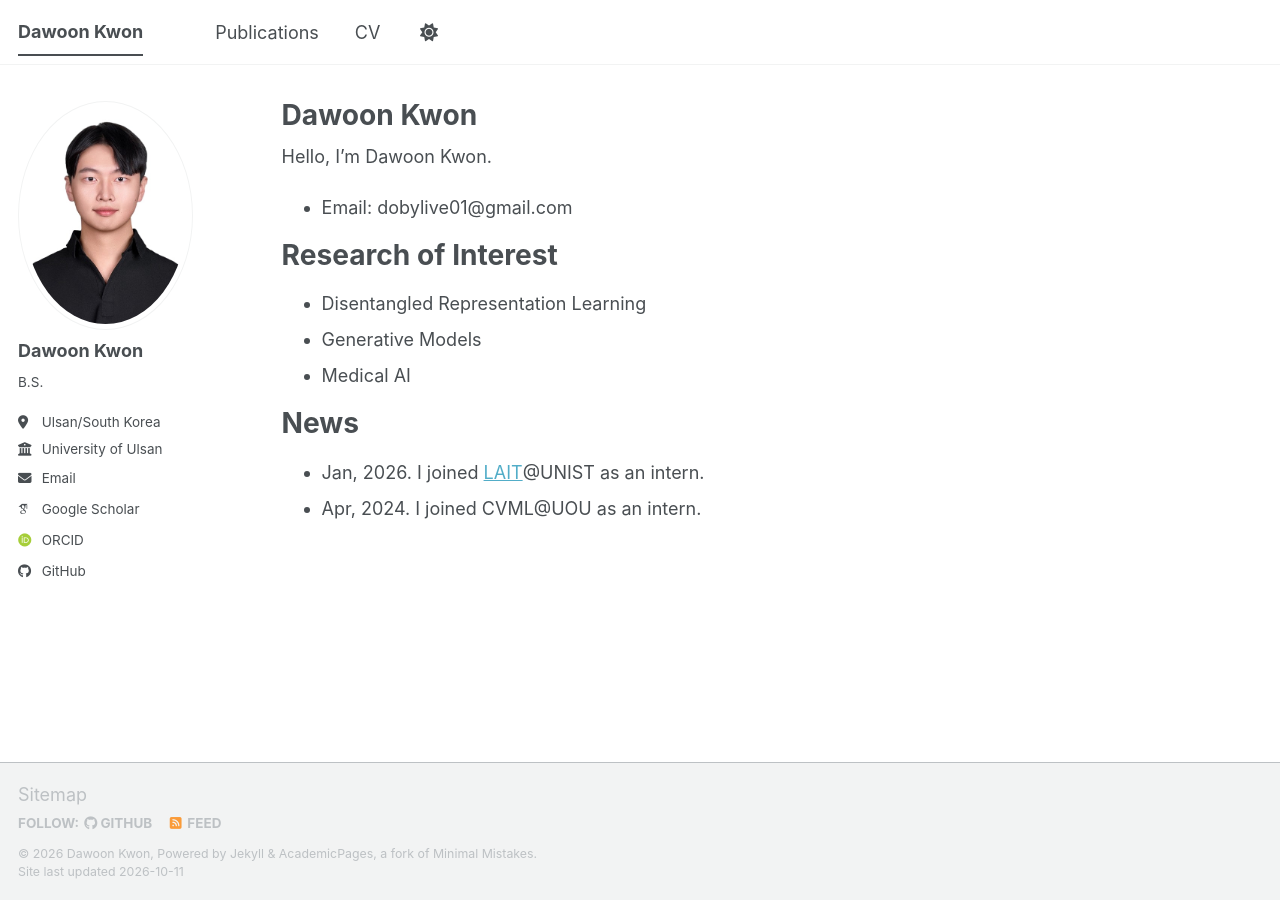
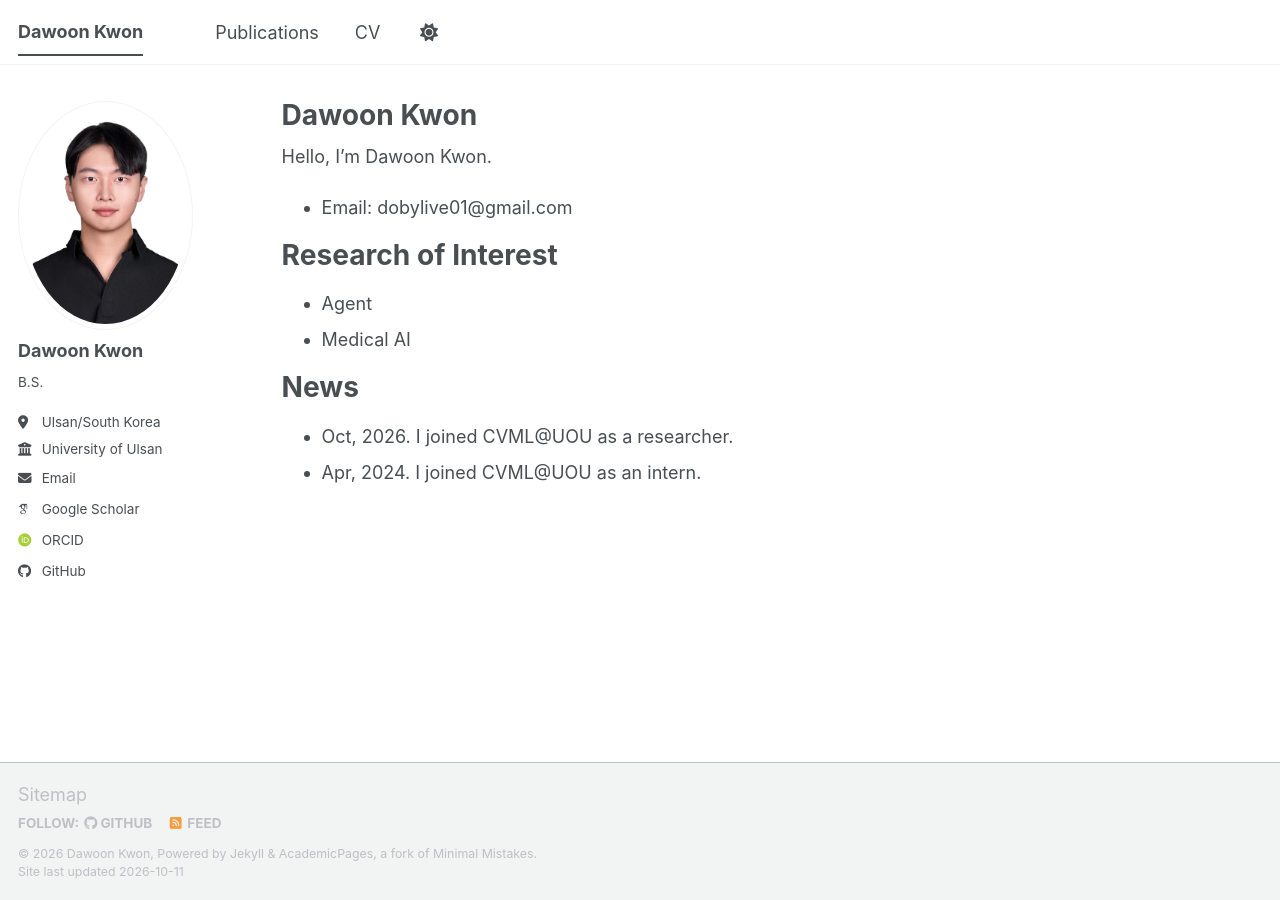
Before and after one commit to drawcodeboy/drawcodeboy.github.io, a Jekyll site: the page built from _pages/about.md, in a window 1280 px wide. Built offline with Jekyll 4.4.1, drawn with Linux system fonts in a browser that asks for light colours; some web fonts are replaced; a script bundle is joined from its source files by our own code; library files that are not in the unit come from our copies.

Commit message:
[Update] information

```diff
--- a/_pages/about.md
+++ b/_pages/about.md
@@ -13,11 +13,10 @@ Hello, I'm Dawoon Kwon.
 
 Research of Interest
 ======
-- Disentangled Representation Learning
-- Generative Models
+- Agent
 - Medical AI
 
 News
 ======
-- Jan, 2026. I joined <a href="https://sites.google.com/view/jaejunyoo/home">LAIT</a>@UNIST as an intern.
+- Oct, 2026. I joined CVML@UOU as a researcher.
 - Apr, 2024. I joined CVML@UOU as an intern.
```
